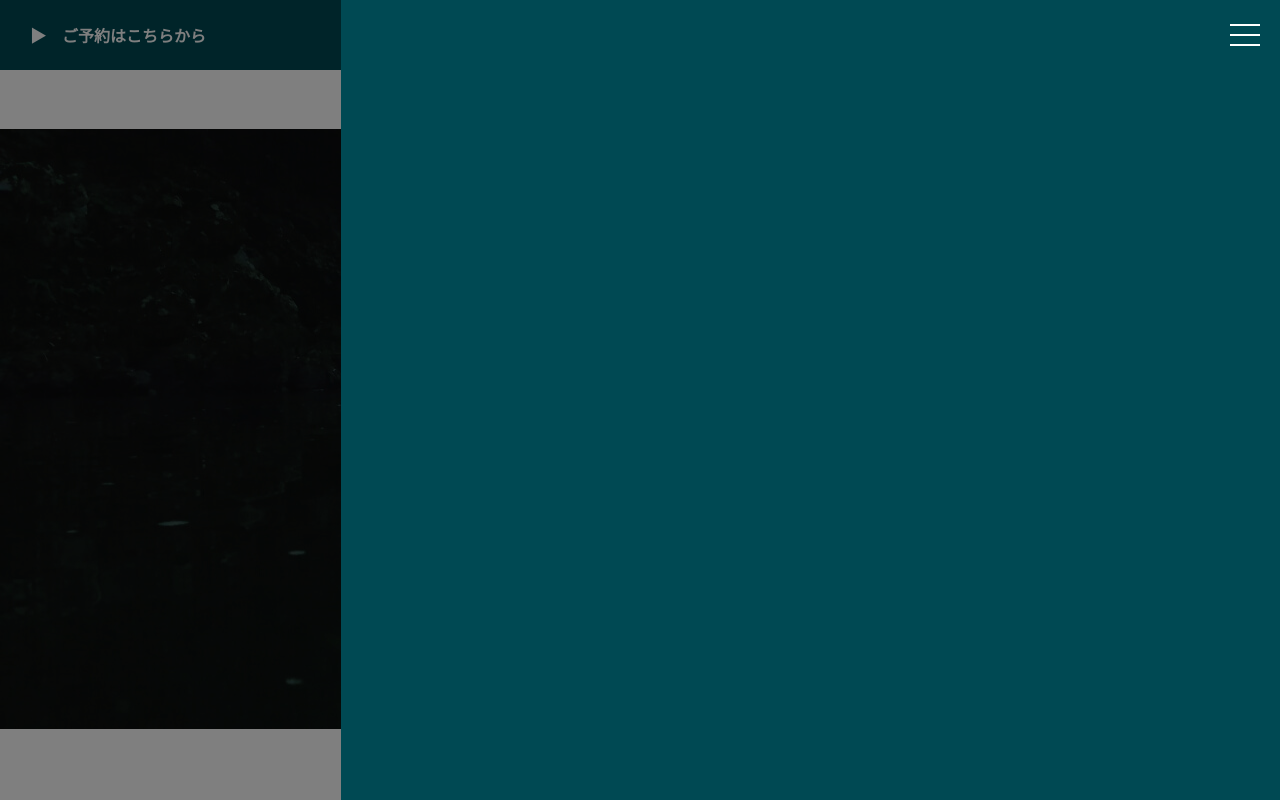
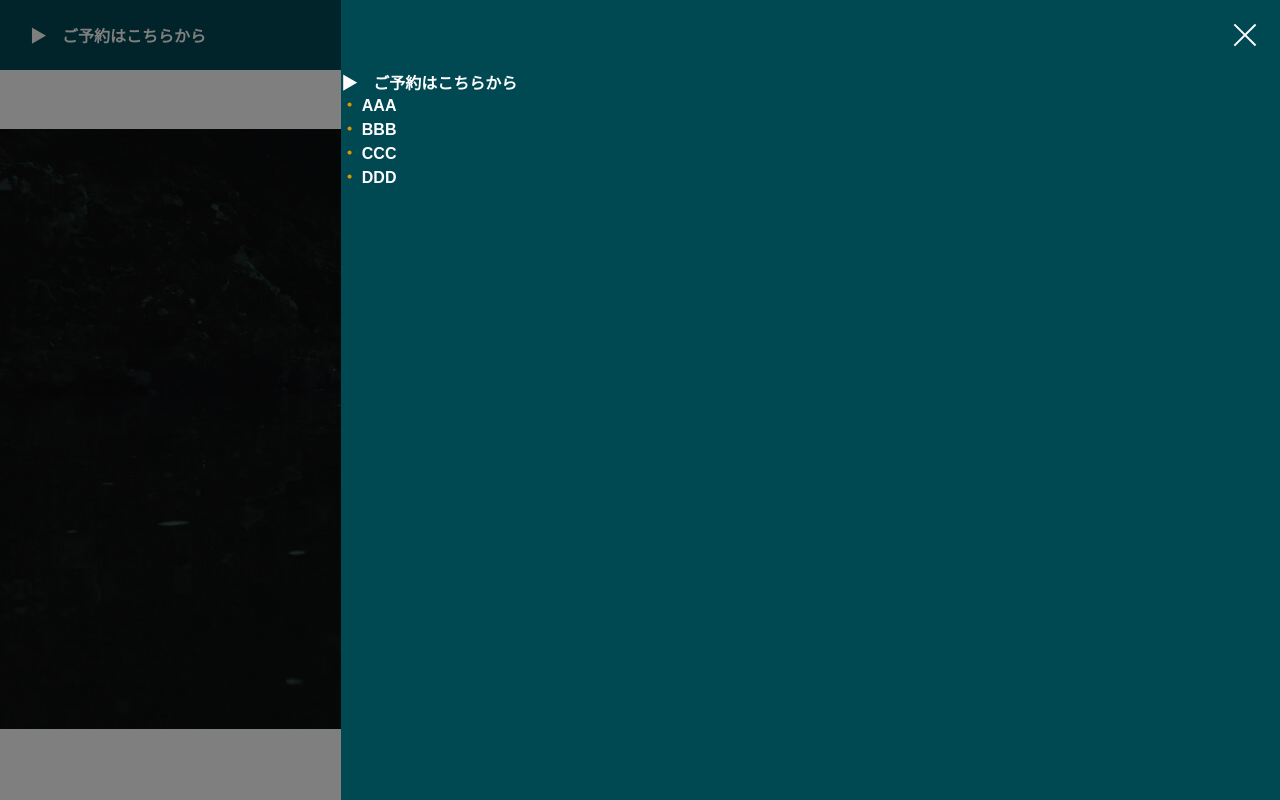
Before and after one commit to RyogoIimura/portfolio_app, a Next.js app in the folder client/: page /lp in a window 1280 px wide. Both pictures are taken after a click on the element 1245 px from the left and 35 px from the top of the page. Built offline with nearby package versions, Linux system fonts and the light colour scheme; a web font is replaced by a local one.

Commit message:
navigation 要素だけ追加

```diff
--- a/client/components/Header.tsx
+++ b/client/components/Header.tsx
@@ -23,7 +23,8 @@ const Header = () => {
         >
           <Link
             css={styles.reserveLink}
-            href="">▶︎　ご予約はこちらから</Link>
+            href=""
+          >▶︎　ご予約はこちらから</Link>
           <h2
             className={` ${manrope.className}`}
             css={[styles.headerTitle, Responsive.pc]}
--- a/client/components/Navigation.tsx
+++ b/client/components/Navigation.tsx
@@ -7,6 +7,7 @@ import { PROJECT } from '../data/AppData'
 import { manrope, dela_gothic } from "../utils/Fonts";
 import { vw, Responsive } from '../utils/Responsive';
 import { Easing } from '../utils/Easing';
+import PageLinks from './PageLinks';
 
 type NavigationProps = {
   navFlag: boolean;
@@ -32,15 +33,24 @@ const Navigation = (props: NavigationProps) => {
           onClick={navOpen}
         >
           <div
-            css={styles.hamburgerLine}
+            css={[styles.hamburgerLine, styles.hamburgerLine1]}
           ></div>
           <div
-            css={styles.hamburgerLine}
-          ></div>
-          <div
-            css={styles.hamburgerLine}
+            css={[styles.hamburgerLine, styles.hamburgerLine2]}
           ></div>
         </div>
+        <Link
+          css={styles.reserveLink}
+          href=""
+        >▶︎　ご予約はこちらから</Link>
+        <div>
+          <PageLinks />
+        </div>
+        <Link
+          className={` ${dela_gothic.className}`}
+          css={[styles.signIn, Responsive.sp]}
+          href=""
+        >SIGN IN</Link>
       </div>
     </>
   );
@@ -70,22 +80,23 @@ const styles = {
     z-index: 110;
     top: 0;
     right: 0;
-    transition: transform .5s ${Easing.outCubic};
+
+    opacity: 1;
+    transition: transform .6s ${Easing.outExpo}, opacity .4s ${Easing.outExpo};
 
     @media (min-width: ${PROJECT.BP}px) {
     }
   `,
   navAnime: css `
+    opacity: 0;
     transform: translateX(100%)
   `,
 
   hamburger: css`
     width: 50px;
     height: 50px;
-    display: flex;
-    flex-direction: column;
-    justify-content: center;
     margin-left: auto;
+    position: relative;
     cursor: pointer;
 
     @media (min-width: ${PROJECT.BP}px) {
@@ -97,11 +108,35 @@ const styles = {
     width: 43%;
     height: 1px;
     background-color: #fff;
-    margin: 2px auto;
+    position: absolute;
+    top: 50%;
+    left: 50%;
 
     @media (min-width: ${PROJECT.BP}px) {
       height: 2px;
-      margin: 4px auto;
+    },
+  `,
+  hamburgerLine1: css `
+    transform: translate(-50%, -50%) rotate(-45deg);
+  `,
+  hamburgerLine2: css `
+    transform: translate(-50%, -50%) rotate(45deg);
+  `,
+  reserveLink: css `
+    font-size: 9px;
+    font-weight: 800;
+    color: #fff;
+    margin: 0 auto;
+    text-decoration: none;
+
+    @media (min-width: ${PROJECT.BP}px) {
+      font-size: 16px;
     }
-  `
+  `,
+  signIn: css `
+    font-size: 20px;
+    color: #fff;
+    letter-spacing: .02em;
+    margin: 0 auto;
+  `,
 }
--- /dev/null
+++ b/client/components/PageLinks.tsx
@@ -0,0 +1,57 @@
+"use client";
+import { css } from "@emotion/react";
+import Link from "next/link";
+import { Dispatch, SetStateAction } from "react";
+
+import { PROJECT } from '../data/AppData'
+import { manrope, dela_gothic } from "../utils/Fonts";
+import { vw, Responsive } from '../utils/Responsive';
+import { Easing } from '../utils/Easing';
+
+const PageLinks = () => {
+  const linksName = ['AAA', 'BBB', 'CCC', 'DDD'];
+
+  return (
+    <>
+      {linksName.map((value, index) => (
+        <div
+          key={index}
+          className={` ${dela_gothic.className}`}
+          css={styles.reserveLink}
+        >
+          <span
+            css={styles.reserveLinkDot}
+          >・&nbsp;</span>
+          {linksName[index]}
+        </div>
+      ))}
+    </>
+  )
+};
+export default PageLinks;
+
+const styles = {
+  reserveLink: css `
+    font-size: 9px;
+    font-weight: 800;
+    color: #fff;
+    margin: auto 0;
+    text-decoration: none;
+    cursor: pointer;
+
+    @media (min-width: ${PROJECT.BP}px) {
+      font-size: 16px;
+    }
+  `,
+  reserveLinkDot: css `
+    font-size: 9px;
+    font-weight: 800;
+    color: ${PROJECT.SUBCOLOR};
+    margin: auto 0;
+    text-decoration: none;
+
+    @media (min-width: ${PROJECT.BP}px) {
+      font-size: 16px;
+    }
+  `,
+}
```
